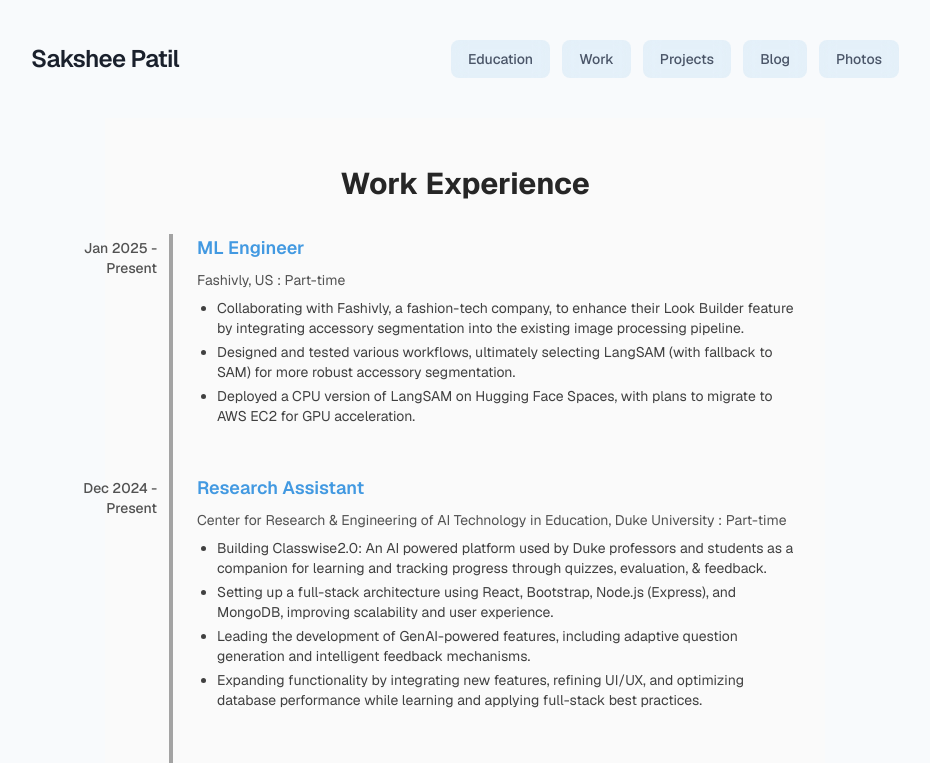
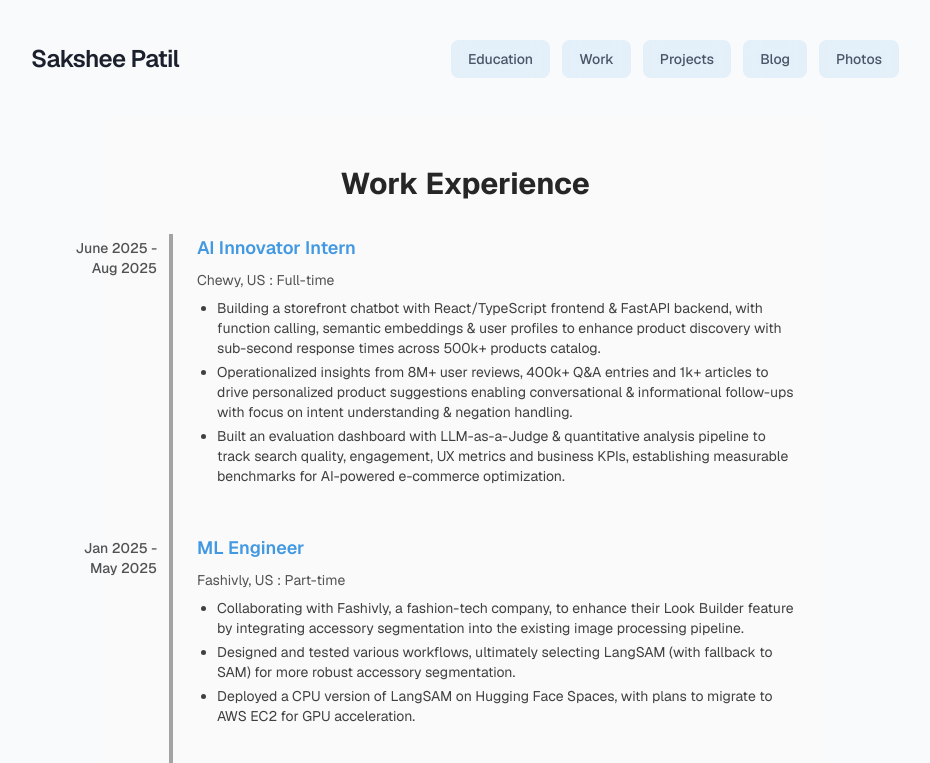
Before and after one commit to Sakshee5/my-nextjs-portfolio, a Next.js app: page /work-ex in a window 1280 px wide. Shown: the top 763 px of the page, without its empty margins (175-1105 px from the left). Built offline with nearby package versions, Linux system fonts and the light colour scheme.

Commit message:
added chewy ex

```diff
--- a/app/work-ex/page.tsx
+++ b/app/work-ex/page.tsx
@@ -54,9 +54,20 @@ export default function PortfolioTimeline() {
 
 const timelineItems = [
   {
+    title: "AI Innovator Intern",
+    subtitle: "Chewy, US : Full-time",
+    date: "June 2025 - Aug 2025",
+    details: [
+      "Building a storefront chatbot with React/TypeScript frontend & FastAPI backend, with function calling, semantic embeddings & user profiles to enhance product discovery with sub-second response times across 500k+ products catalog.",
+      "Operationalized insights from 8M+ user reviews, 400k+ Q&A entries and 1k+ articles to drive personalized product suggestions enabling conversational & informational follow-ups with focus on intent understanding & negation handling.",
+      "Built an evaluation dashboard with LLM-as-a-Judge & quantitative analysis pipeline to track search quality, engagement, UX metrics and business KPIs, establishing measurable benchmarks for AI-powered e-commerce optimization.",
+   ],
+    link: ""
+  },
+  {
     title: "ML Engineer",
     subtitle: "Fashivly, US : Part-time",
-    date: "Jan 2025 - Present",
+    date: "Jan 2025 - May 2025",
     details: [
       "Collaborating with Fashivly, a fashion-tech company, to enhance their Look Builder feature by integrating accessory segmentation into the existing image processing pipeline.",
       "Designed and tested various workflows, ultimately selecting LangSAM (with fallback to SAM) for more robust accessory segmentation.",
```
